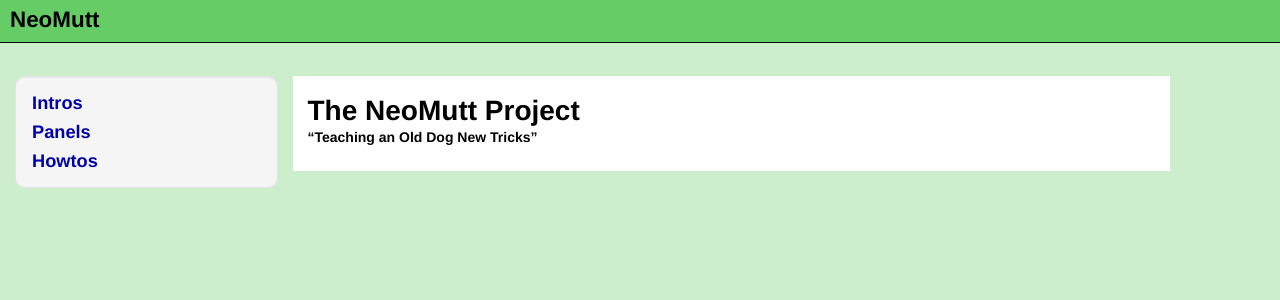
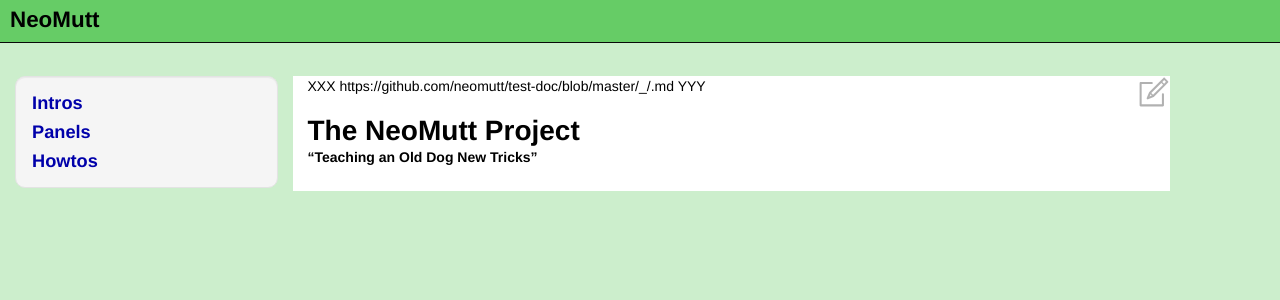
Before and after one commit to neomutt/test-doc, a Jekyll site: the page built from index.md, in a window 1280 px wide. Shown: the top 300 px of the page. Built offline with Jekyll 4.4.1, drawn with Linux system fonts in a browser that asks for light colours.

Commit message:
add improve button

```diff
--- a/_includes/header.html
+++ b/_includes/header.html
@@ -19,7 +19,7 @@
 <div class="container-fluid">
     <div class="row-fluid">
         <div class="navbar navbar-inverse navbar-fixed-top" role="navigation">
-		<a class="navbar-brand" href="{{ site.baseurl }}">{{ site.name }}</a>
+            <a class="navbar-brand" href="{{ site.baseurl }}">{{ site.name }}</a>
 
             <div class="navbar-header">
               <button type="button" class="navbar-toggle" data-toggle="collapse" data-target="#bs-example-navbar-collapse-1">
--- a/_layouts/concertina.html
+++ b/_layouts/concertina.html
@@ -9,9 +9,11 @@
                 {% include howto-menu.html %}
             </div>
         </div>
-	<div class="col-md-9">
-	    {{ content }}
-	</div>
+        <div class="col-md-9">
+            <img title="Improve this page" class="improve" width="32" height="32" src="{{ site.baseurl }}/images/edit.svg">
+            XXX https://github.com/neomutt/test-doc/blob/master/_{{ page.url }}.md YYY
+            {{ content }}
+        </div>
     </div>
 </div>
 
--- a/css/theme.css
+++ b/css/theme.css
@@ -311,3 +311,9 @@ span.donate {
   padding: 0 0.5em 0 0.5em;
   border-radius: 10px;
 }
+
+img.improve {
+  float: right;
+  margin-right: -15px;
+  opacity: 0.3;
+}
```
Also changed, not shown: favicon.ico (deleted), images/edit.svg (added).
